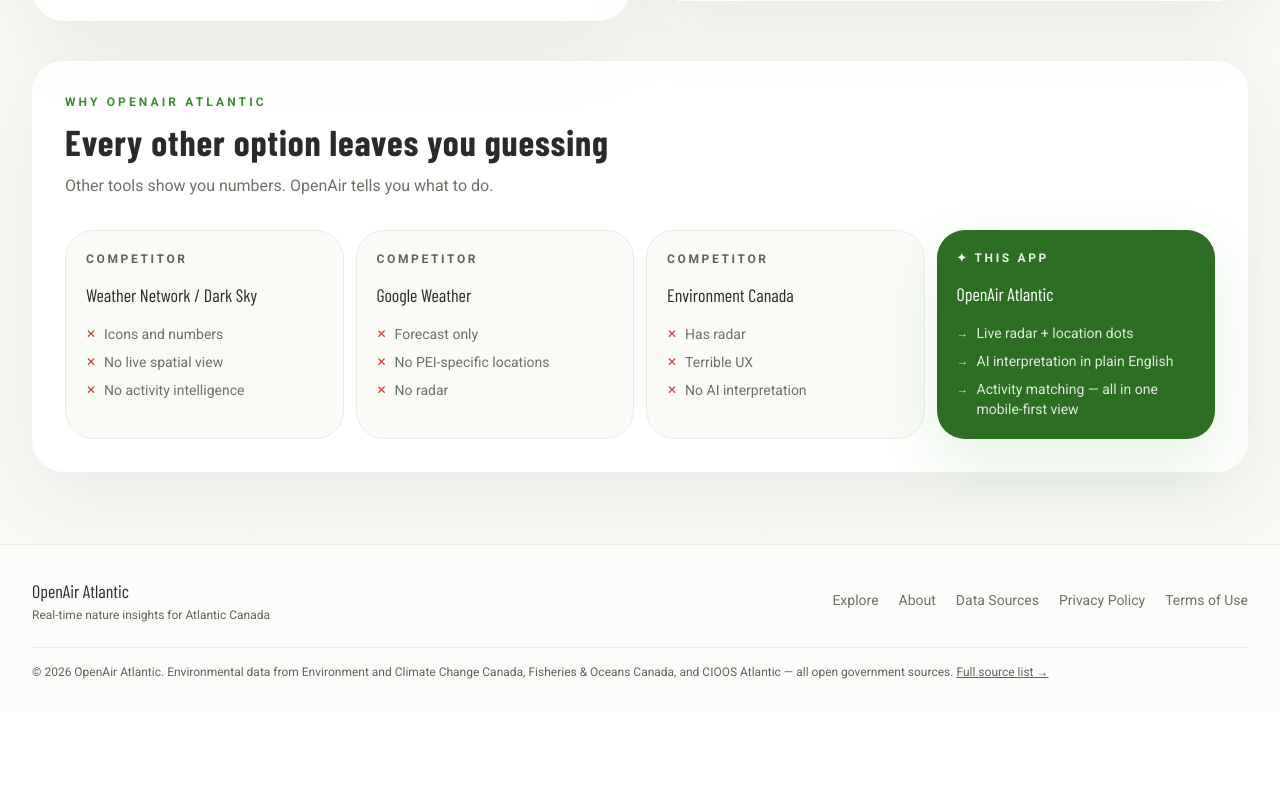
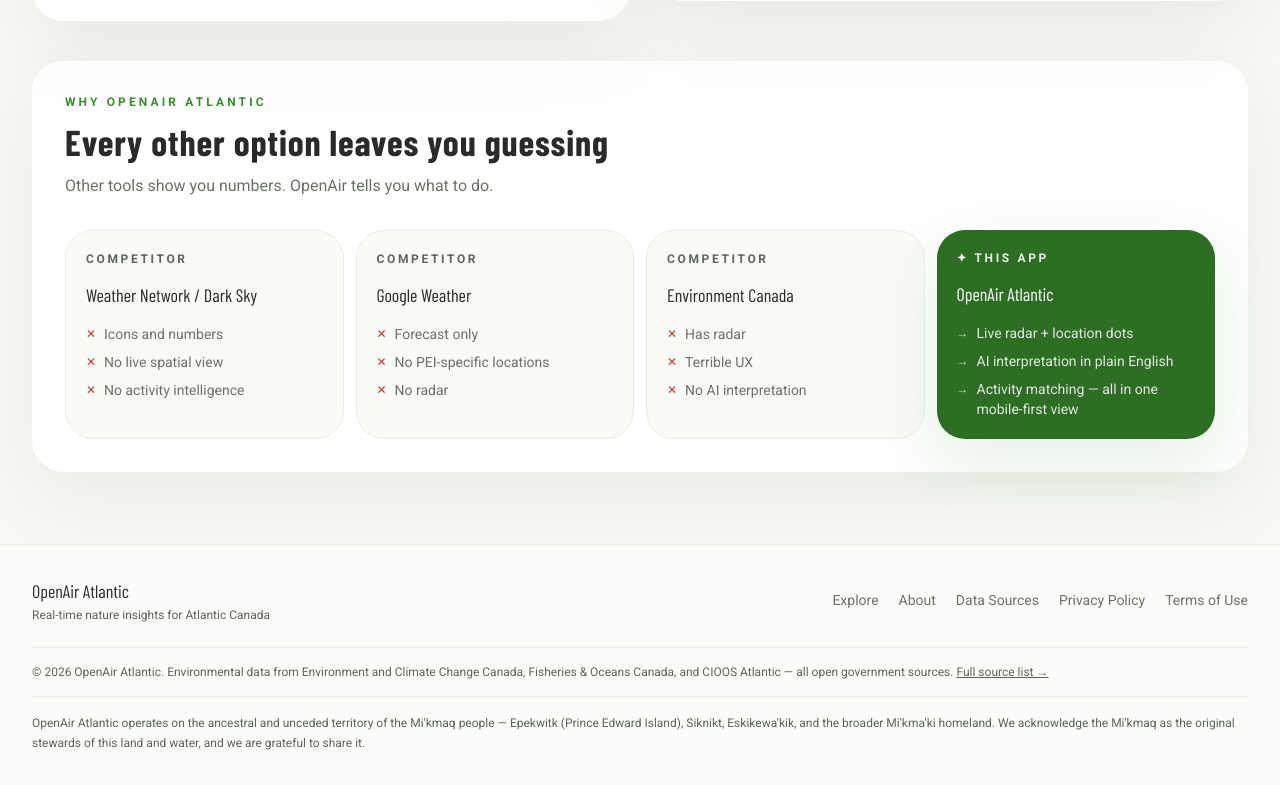
Before and after one commit to openairweatherstacks/OpenAirPEI, a Next.js app: page / in a window 1280 px wide. Shown: the part 6681-7466 px from the top of the page. Before the commit the page ends 7393 px from the top, so only its background shows below. Built offline with nearby package versions, Linux system fonts and the light colour scheme; no server answers; a web font is replaced by a local one.

Commit message:
Add Mi'kmaq land acknowledgment to footer

```diff
--- a/components/layout/Footer.tsx
+++ b/components/layout/Footer.tsx
@@ -41,6 +41,14 @@
             </Link>
           </p>
         </div>
+        <div className="mt-4 border-t border-border pt-4">
+          <p className="text-xs leading-5 text-text-muted">
+            OpenAir Atlantic operates on the ancestral and unceded territory of the Mi&apos;kmaq
+            people — Epekwitk (Prince Edward Island), Siknikt, Eskikewa&apos;kik, and the broader
+            Mi&apos;kma&apos;ki homeland. We acknowledge the Mi&apos;kmaq as the original stewards
+            of this land and water, and we are grateful to share it.
+          </p>
+        </div>
       </div>
     </footer>
   );
```
